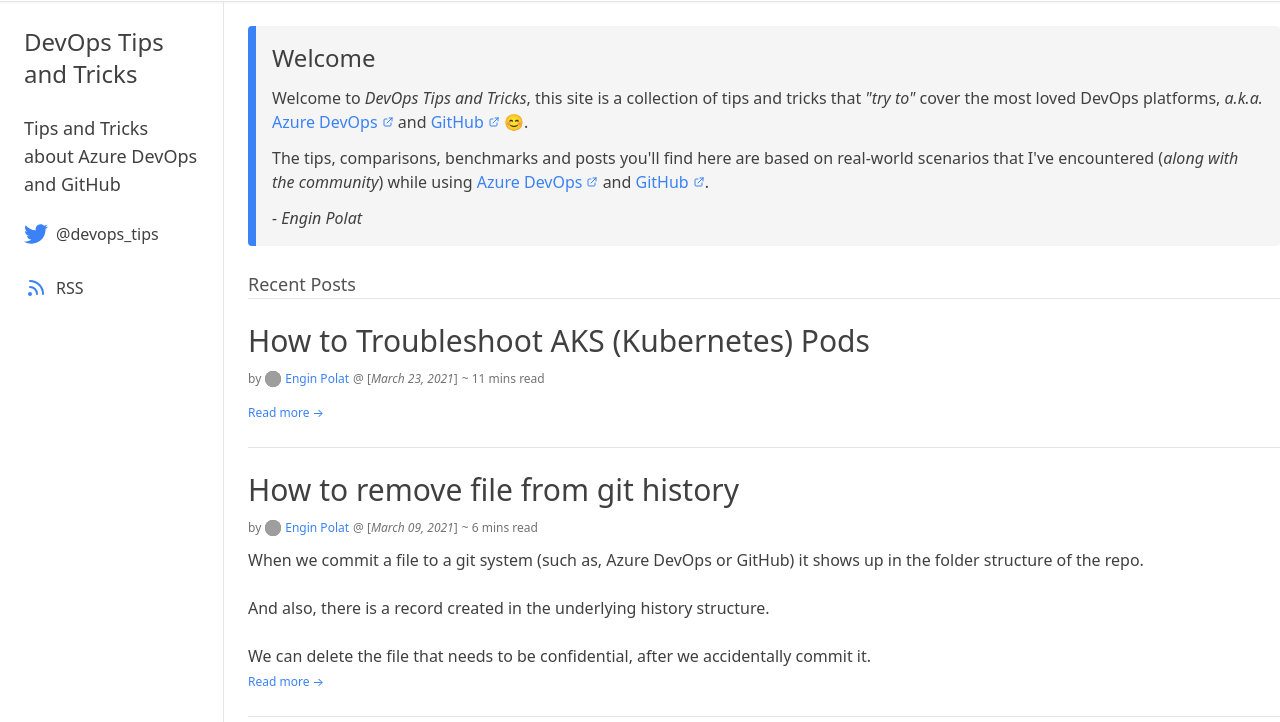
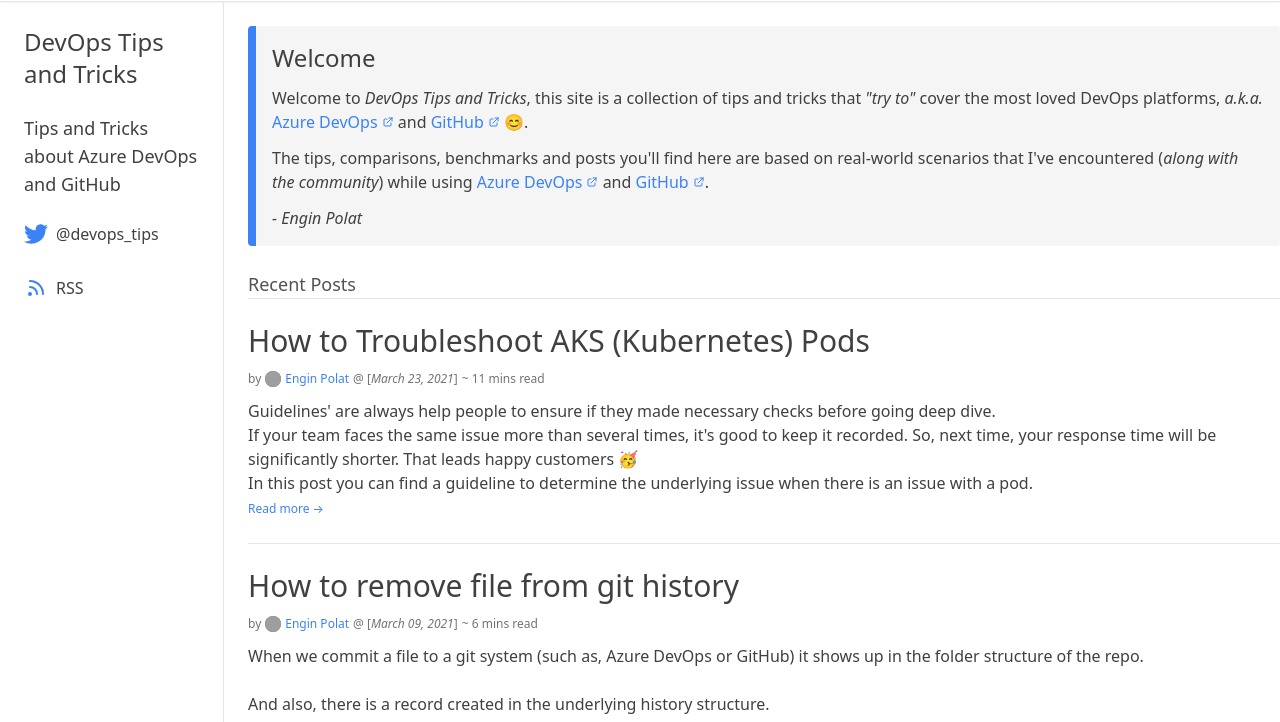
Before and after one commit to polatengin/devopstips.net, a Gatsby site: page / in a window 1280 px wide. Shown: the part 78-800 px from the top of the page. Built offline with nearby package versions, Linux system fonts and the light colour scheme; Gatsby itself is replaced by a stand-in of ours; grey boxes are pictures that could not be loaded.

Commit message:
description added

```diff
--- a/_posts/2021-03-23-how-to-troubleshoot-aks-kubernetes-pods.md
+++ b/_posts/2021-03-23-how-to-troubleshoot-aks-kubernetes-pods.md
@@ -1,7 +1,7 @@
 ---
 path: "how-to-troubleshoot-aks-kubernetes-pods"
 title: "How to Troubleshoot AKS (Kubernetes) Pods"
-description: ""
+description: "Guidelines' are always help people to ensure if they made necessary checks before going deep dive.<br />If your team faces the same issue more than several times, it's good to keep it recorded. So, next time, your response time will be significantly shorter. That leads happy customers 🥳<br />In this post you can find a guideline to determine the underlying issue when there is an issue with a pod."
 date: "2021-03-23"
 time: "11 mins"
 author:
```
